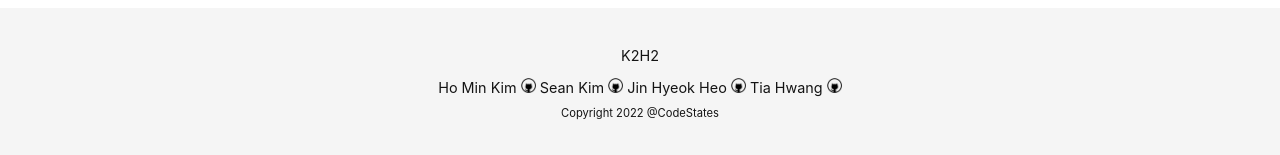
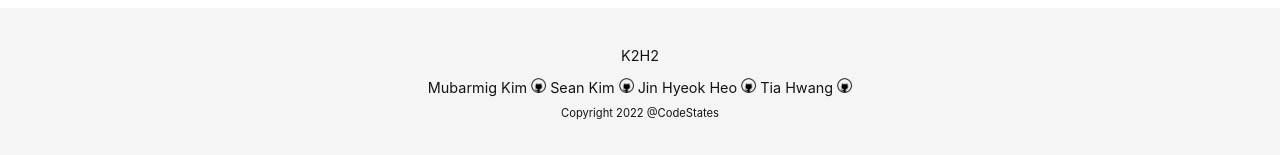
Before and after one commit to seanswim/icnstay, a React (Create React App) app in the folder client/: page / in a window 1280 px wide. Shown: the part 1024-1179 px from the top of the page. Built offline with nearby package versions, Linux system fonts and the light colour scheme; no server answers.

Commit message:
FIXED: main

```diff
--- a/client/package.json
+++ b/client/package.json
@@ -27,7 +27,7 @@
     "web-vitals": "^2.1.3"
   },
   "scripts": {
-    "start": "HTTPS=true SSL_CRT_FILE=../cert.pem SSL_KEY_FILE=../key.pem react-scripts start",
+    "start": "react-scripts start",
     "build": "react-scripts build",
     "test": "react-scripts test",
     "eject": "react-scripts eject"
--- a/client/src/App.js
+++ b/client/src/App.js
@@ -14,8 +14,6 @@ import Accommodation from './pages/Accommodation';
 import BiddingList from './pages/BiddingList';
 import Preloader from './components/Preloader';
 import Footer from './components/Footer';
-import dotenv from 'dotenv';
-dotenv.config();
 
 axios.defaults.withCredentials = true;
 
--- a/client/src/components/Footer.js
+++ b/client/src/components/Footer.js
@@ -43,7 +43,7 @@ const Footer = () => {
       <Container>
         <FooterHeader>K2H2</FooterHeader>
         <FooterHeader>
-          Ho Min Kim{' '}
+          Mubarmig Kim{' '}
           <a href="http://github.com/Mubarmig">
             <GithubIcon src={githubIcon} />
           </a>{' '}
```
Also changed, not shown: 1 other file (tests, documents, lock files or other folders).
